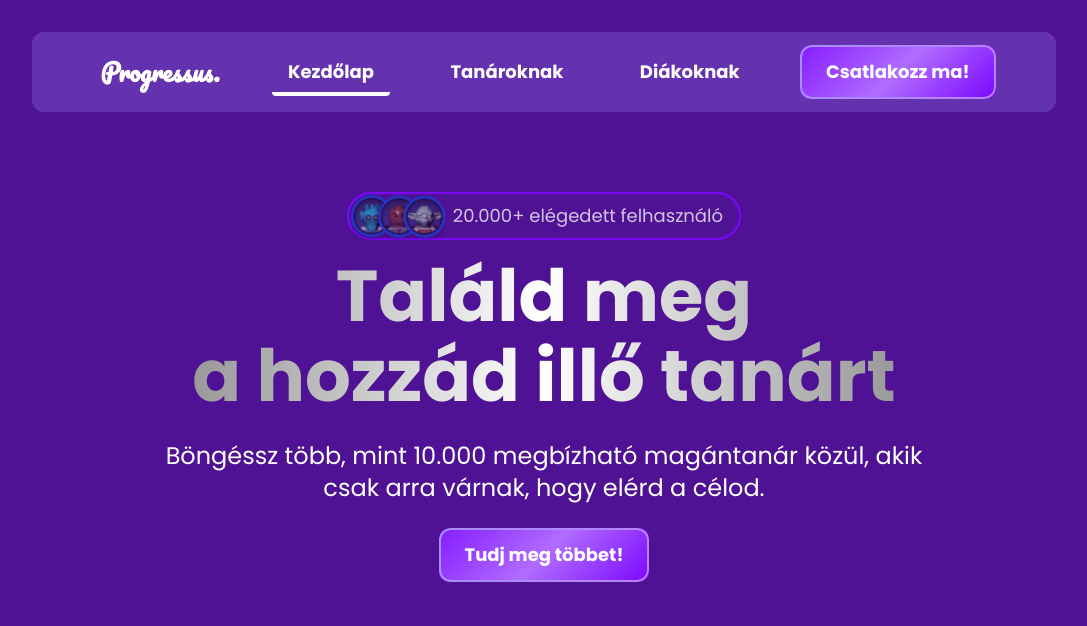
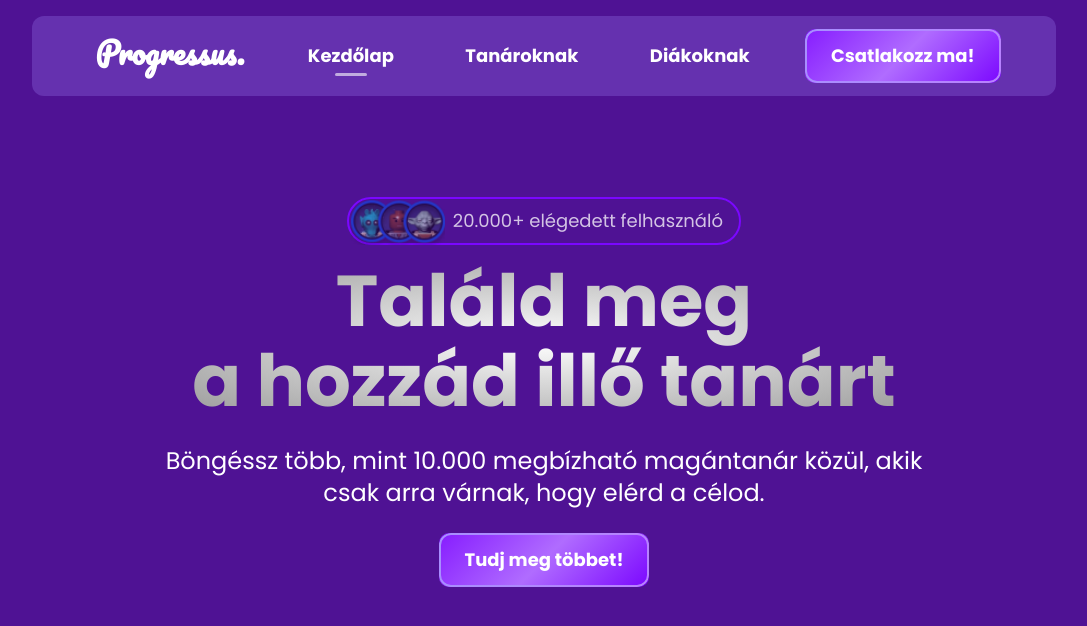
Before and after one commit to auermatew/Progressus_Frontend, a React (Vite) app: page /progressus in a window 1280 px wide. Shown: the top 626 px of the page, without its empty margins (96-1183 px from the left). Built offline with nearby package versions, Linux system fonts and the light colour scheme.

Commit message:
Navbar Done Small fixes on Landing page

```diff
--- a/src/components/ui/NavbarTop.tsx
+++ b/src/components/ui/NavbarTop.tsx
@@ -25,13 +25,13 @@ const NavbarTop = () => {
 
     return (
         <>
-            <nav className=" md:w-[80%] h-20 flex justify-between items-center mx-auto px-4 my-8 rounded-xl">
+            <nav className=" md:w-[80%] h-20 flex justify-between items-center mx-auto px-4 my-4 rounded-xl fixed top-0 w-full md:left-[10%]">
                 <div className="md:flex hidden w-full">
                     <ul className="flex items-center justify-evenly w-full">
                         <li>
                             <a
                                 href="/progressus"
-                                className="text-white font-[Pacifico] font-bold p-2 w-full md:text-2xl text-center"
+                                className="text-white font-[Pacifico] font-bold p-2 w-full md:text-3xl text-center leading-6"
                             >
                                 Progressus.
                             </a>
@@ -39,8 +39,8 @@ const NavbarTop = () => {
                         <li onClick={() => handleTabClick("/progressus/home")}>
                             <a
                                 href="/progressus/home"
-                                className={`text-white font-[Poppins] font-bold text-lg py-2 px-4 ${
-                                    activeTab === "/progressus/home" ? "border-b-4 border-[hsl(0,0,60)] rounded" : ""
+                                className={`text-white font-[Poppins] font-bold text-lg py-2 px-4 relative ${
+                                    activeTab === "/progressus/home" ? "after:content-[''] after:absolute after:left-1/2 after:bottom-0 after:-translate-x-1/2 after:h-[3px] after:w-8 after:bg-white after:opacity-60 after:rounded" : ""
                                 }`}
                             >
                                 Kezdőlap
@@ -49,8 +49,8 @@ const NavbarTop = () => {
                         <li onClick={() => handleTabClick("/progressus/login")}>
                             <a
                                 href="/progressus/login"
-                                className={`text-white font-[Poppins] font-bold text-lg py-2 px-4 ${
-                                    activeTab === "/progressus/login" ? "border-b-4 border-[hsl(0,0,60)] rounded" : ""
+                                className={`text-white font-[Poppins] font-bold text-lg py-2 px-4 relative ${
+                                    activeTab === "/progressus/login" ? "after:content-[''] after:absolute after:left-1/2 after:bottom-0 after:-translate-x-1/2 after:h-[3px] after:w-8 after:bg-white after:opacity-60 after:rounded" : ""
                                 }`}
                             >
                                 Tanároknak
@@ -59,8 +59,8 @@ const NavbarTop = () => {
                         <li onClick={() => handleTabClick("/progressus/register")}>
                             <a
                                 href="/progressus/register"
-                                className={`text-white font-[Poppins] font-bold text-lg py-2 px-4 ${
-                                    activeTab === "/progressus/register" ? "border-b-4 border-[hsl(0,0,60)] rounded" : ""
+                                className={`text-white font-[Poppins] font-bold text-lg py-2 px-4 relative ${
+                                    activeTab === "/progressus/register" ? "after:content-[''] after:absolute after:left-1/2 after:bottom-0 after:-translate-x-1/2 after:h-[3px] after:w-8 after:bg-white after:opacity-60 after:rounded" : ""
                                 }`}
                             >
                                 Diákoknak
--- a/src/pages/Landingp/LandingPage.tsx
+++ b/src/pages/Landingp/LandingPage.tsx
@@ -8,17 +8,18 @@ const LandingPage = () => {
     return (
         <div className="bg-custom-radial min-h-screen">
             <Navbar />
-            <div className="wrapper w-screen h-full flex flex-col justify-center items-center p-12">
-                <div className="users h-12 w-[95%] md:w-auto mx-auto border-2 border-[#7B07FF] flex flex-row rounded-4xl justify-center items-center px-4 md:p-4">
+            <div className="wrapper w-screen h-screen flex flex-1 flex-col justify-center items-center p-12">
+                <div className="hero flex justify-center items-center flex-col w-auto h-full">
+                    <div className="users h-12 w-auto md:w-auto mx-auto border-2 border-[#7B07FF] flex flex-row rounded-4xl justify-center items-center px-4 md:p-4">
                         <img src={userIcon} alt="users" className="h-8 md:h-12 mr-4 md:mr-2 ml-[-0.875rem]" />
-                    <p className="font-[Poppins] text-sm md:text-lg text-white opacity-75">
+                        <p className="font-[Poppins] text-sm md:text-lg text-white opacity-75 z-[-1]">
                             20.000+ elégedett felhasználó
                         </p>
                     </div>
                     <div className="heading p-4 w-full md:w-[800px] text-center">
                         <h1 className="font-bold text-5xl md:text-7xl font-[Poppins]
                         inline-block leading-16 md:leading-20 text-transparent bg-clip-text
-                    bg-gradient-to-r from-[#999999] via-white to-[#999999]">
+                        bg-radial from-white to-[#999999]">
                             Találd meg <br />a hozzád illő tanárt
                         </h1>
                     </div>
@@ -35,6 +36,7 @@ const LandingPage = () => {
                     </div>
                 </div>
             </div>
+        </div>
     );
 };
 
--- a/tailwind.config.ts
+++ b/tailwind.config.ts
@@ -2,6 +2,9 @@
 export default {
   content: ["./src/**/*.{js,ts,jsx,tsx}"],
   theme: {
+    screens: {
+      'md': '984px',
+    },
     extend: {
       colors: {
         'primary': '#1E1E1E',
```
Also changed, not shown: src/assets/images/emoji.svg (added), 1 other file (tests, documents, lock files or other folders). Lines whose indentation alone changed are shown as unchanged.
